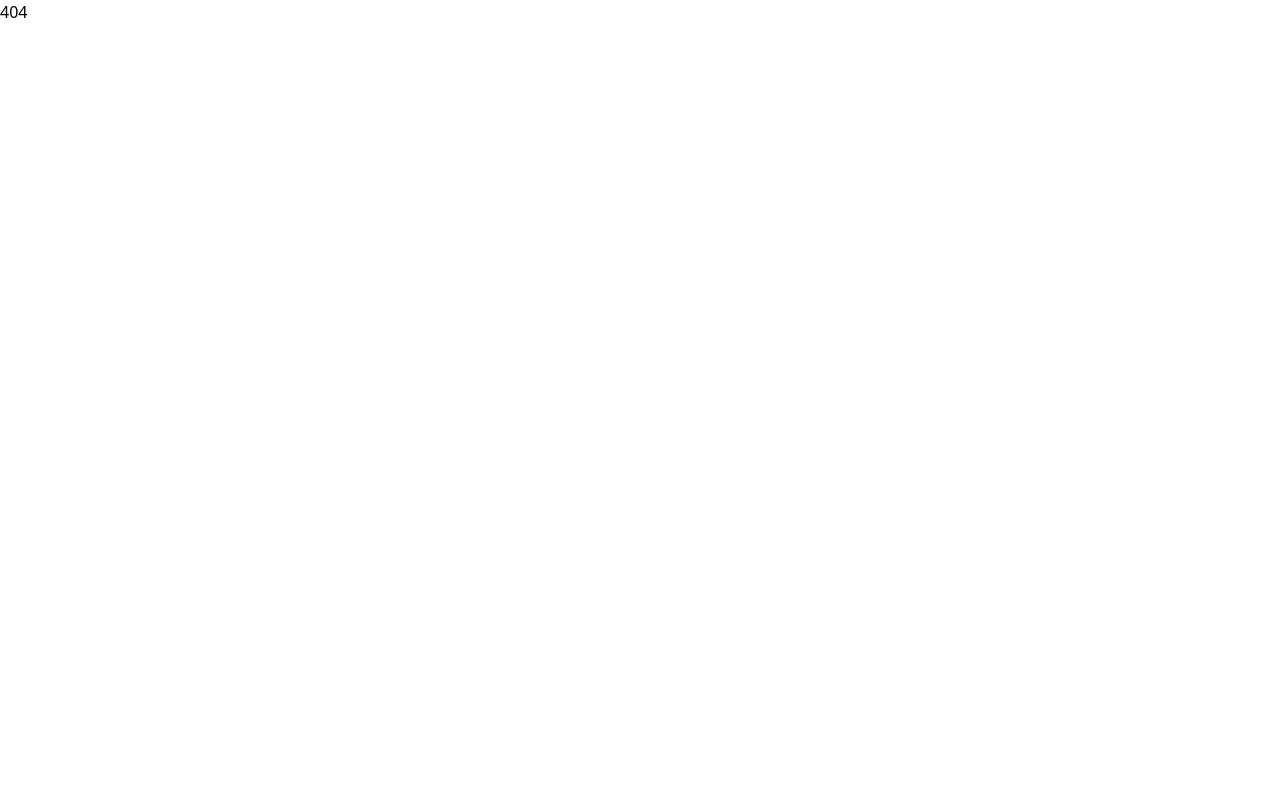
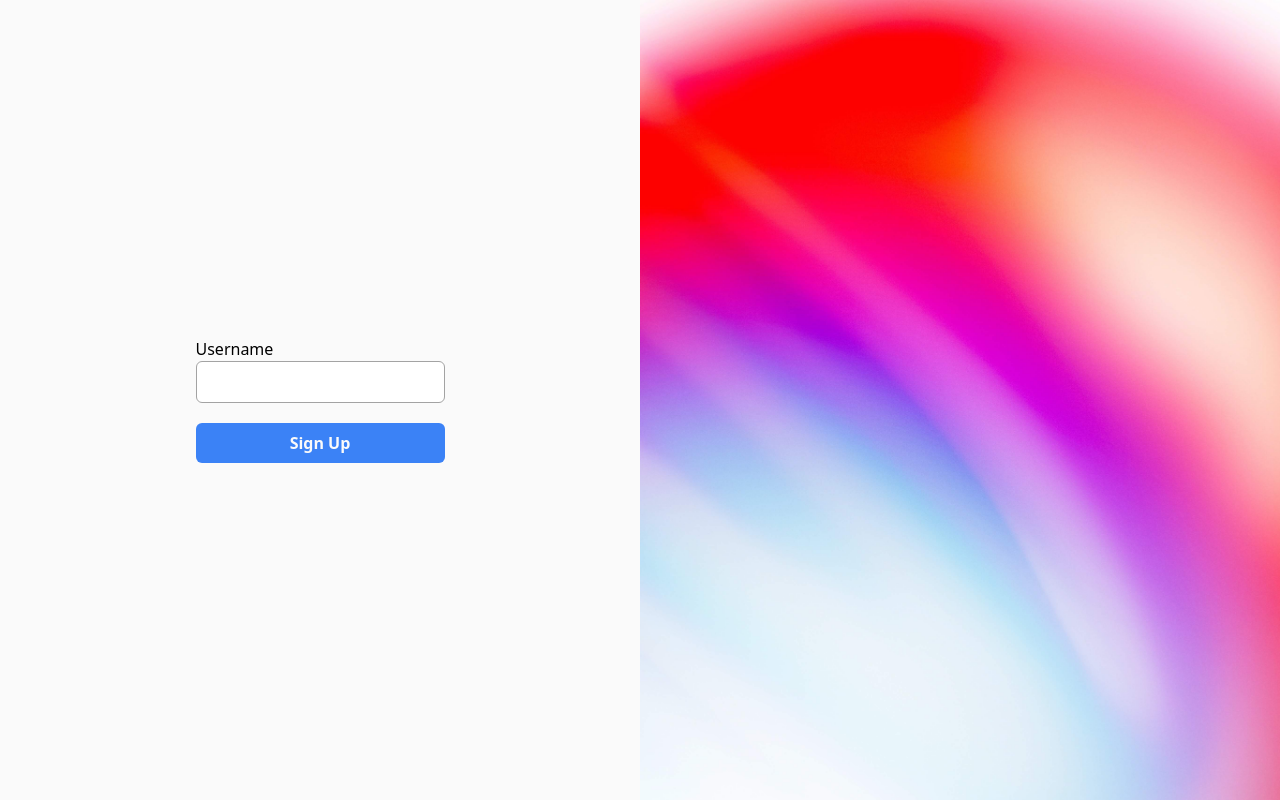
Before and after one commit to Huilensolis/chat-app, a React (Vite) app in the folder client/: page /auth/sign-up in a window 1280 px wide. Before the commit this address had no page. Built offline with nearby package versions, Linux system fonts and the light colour scheme.

Commit message:
auth improvements

```diff
--- a/client/src/pages/log-in/index.tsx
+++ b/client/src/pages/auth/sign-in/index.tsx
@@ -1,4 +1,4 @@
-export function LogInPage() {
+export function SignInPage() {
   function handleLogIn() {}
 
   return (
@@ -8,10 +8,12 @@ export function LogInPage() {
         <input
           type="text"
           id="username"
-          className="p-2 border border-neutral-400 text-neutral-400 rounded-md"
+          className="p-2 border border-neutral-400 text-neutral-700 rounded-md"
         />
       </div>
-      <button className="bg-slate-300 p-2 rounded-md">Log In</button>
+      <button className="bg-blue-500 text-neutral-500 font-bold p-2 rounded-md">
+        Log In
+      </button>
     </form>
   );
 }
--- /dev/null
+++ b/client/src/pages/auth/sign-up/index.tsx
@@ -0,0 +1,19 @@
+export function SignUpPage() {
+  function handleSignUp() {}
+
+  return (
+    <form onSubmit={handleSignUp} className="flex flex-col gap-5">
+      <div className="flex flex-col">
+        <label htmlFor="username">Username</label>
+        <input
+          type="text"
+          id="username"
+          className="p-2 border border-neutral-400 text-neutral-700 rounded-md"
+        />
+      </div>
+      <button className="bg-blue-500 text-neutral-50 font-bold p-2 rounded-md">
+        Sign Up
+      </button>
+    </form>
+  );
+}
```
Also changed, not shown: client/src/routing/routing.tsx (+8 -3 lines).
